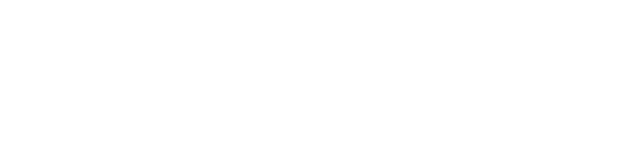
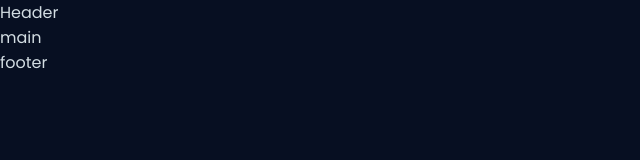
Before and after one commit to Thesamramos/ambos-games, a plain HTML site: page index.html in a window 1280 px wide. Shown: the whole page, without its empty margins (0-640 px from the left). Drawn offline with Linux system fonts and the light colour scheme.

Commit message:
Font Poppins e formatação do css

```diff
--- a/css/styles.css
+++ b/css/styles.css
@@ -0,0 +1,19 @@
+@import url('https://fonts.googleapis.com/css2?family=Poppins:ital,wght@0,100;0,200;0,300;0,400;0,500;0,600;0,700;0,800;0,900;1,100;1,200;1,300;1,400;1,500;1,600;1,700;1,800;1,900&display=swap');
+
+:root {
+    --font: #D3DDE3;
+    --font2: #FB6F2A;
+    --background: #070F22;
+}
+
+* {
+    margin: 0;
+    padding: 0;
+    box-sizing: border-box;
+}
+
+body {
+    font-family: "Poppins", sans-serif;
+    background: var(--background);
+    color: var(--font);
+}
--- a/index.html
+++ b/index.html
@@ -3,9 +3,14 @@
 <head>
     <meta charset="UTF-8">
     <meta name="viewport" content="width=device-width, initial-scale=1.0">
+    <link rel="stylesheet" href="./css/styles.css">
     <title>Ambos Games</title>
 </head>
 <body>
-
+    <header>Header</header>
+    <main>
+        main
+    </main>
+    <footer>footer</footer>
 </body>
 </html>
```
